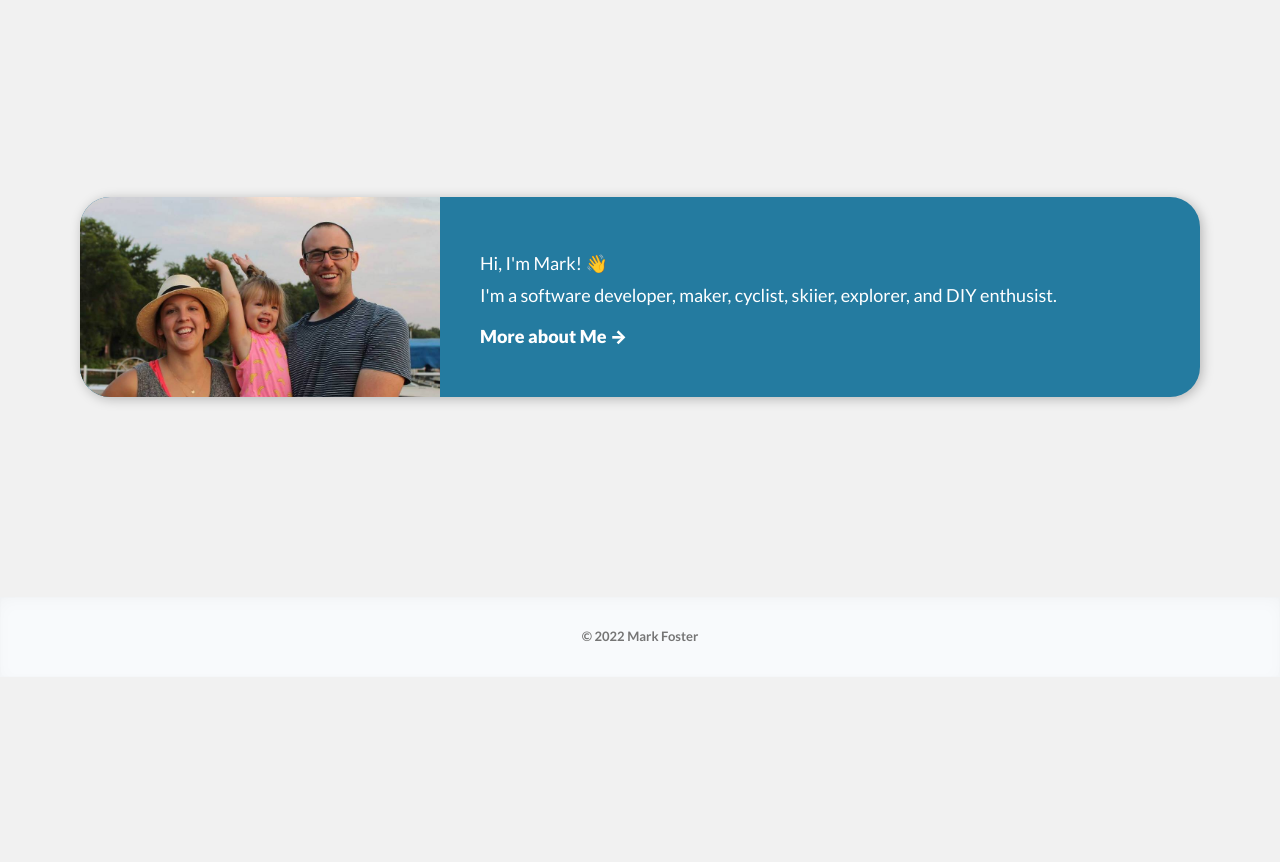
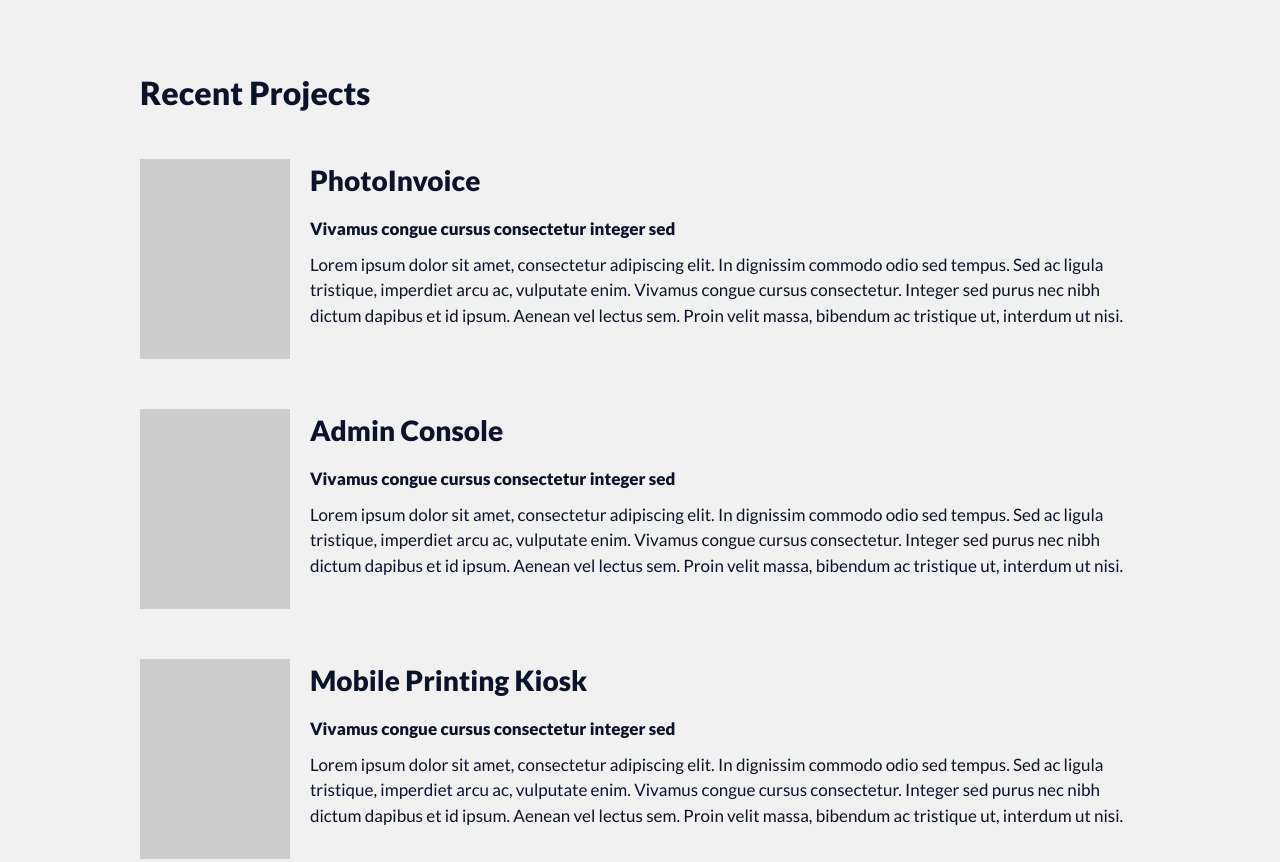
Before and after one commit to markadamfoster/markadamfoster, a Gatsby site: page / in a window 1280 px wide. Shown: the part 1083-1945 px from the top of the page. Before the commit the page ends 1760 px from the top, so only its background shows below. Built offline with nearby package versions, Linux system fonts and the light colour scheme; Gatsby itself is replaced by a stand-in of ours; some packages are replaced by stand-ins of ours.

Commit message:
rename portfolio to projects

```diff
--- a/src/components/Home/HomePage.js
+++ b/src/components/Home/HomePage.js
@@ -10,7 +10,7 @@ import DefaultLayout from 'layouts/DefaultLayout'
 // import Testamonial from './Testamonial'
 // import ServicesSection from './ServicesSection'
 import AboutSection from './AboutSection'
-// import PortfolioSection from './PortfolioSection'
+import ProjectsSection from './ProjectsSection'
 // import ContactForm from 'components/Shared/ContactForm'
 
 HomePage.propTypes = {
@@ -27,7 +27,7 @@ export default function HomePage() {
         <Articles />
         {/* <CheckmarksSection /> */}
         {/* <Testamonial /> */}
-        {/* <PortfolioSection /> */}
+        <ProjectsSection />
         {/* <ServicesSection /> */}
         <AboutSection />
         {/* <ContactForm formLocation="Home Page" /> */}
--- a/src/components/Home/PortfolioSection.js
+++ b/src/components/Home/ProjectsSection.js
@@ -1,11 +1,12 @@
 import React from 'react'
+import styled from 'styled-components/macro'
 
 import PortfolioItem from './PortfolioItem'
 
-export default function PortfolioSection() {
+export default function ProjectsSection() {
   return (
-    <div className="my-20">
-      <h2 className="text-5xl">Portfolio</h2>
+    <Wrapper className="my-20">
+      <h3 className="text-5xl">Recent Projects</h3>
       <ul className="my-10">
         <PortfolioItem
           title="PhotoInvoice"
@@ -23,6 +24,13 @@ export default function PortfolioSection() {
           description="Lorem ipsum dolor sit amet, consectetur adipiscing elit. In dignissim commodo odio sed tempus. Sed ac ligula tristique, imperdiet arcu ac, vulputate enim. Vivamus congue cursus consectetur. Integer sed purus nec nibh dictum dapibus et id ipsum. Aenean vel lectus sem. Proin velit massa, bibendum ac tristique ut, interdum ut nisi. "
         />
       </ul>
-    </div>
+    </Wrapper>
   )
 }
+
+const Wrapper = styled.div`
+  h3 {
+    margin-top: 30px;
+    font-size: 2rem;
+  }
+`
```
